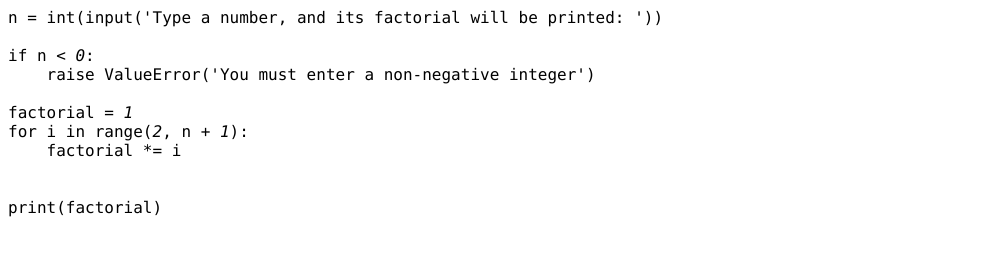
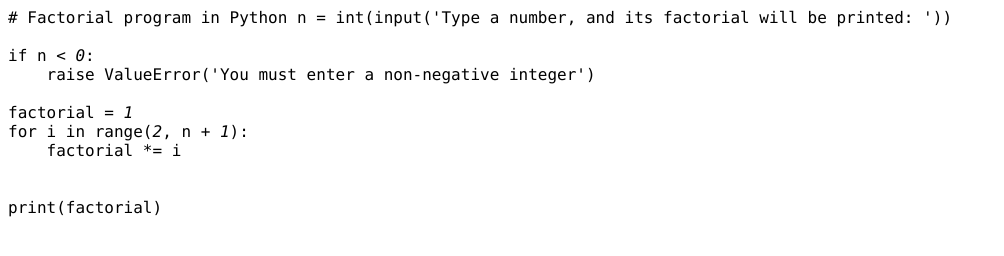
Before and after one commit to Luidenka/canary-syntax-highlight, a plain HTML site: page index.html in a window 1280 px wide. Shown: the whole page, without its empty margins (0-1004 px from the left). Drawn offline with Linux system fonts and the light colour scheme.

Commit message:
Update index.html

```diff
--- a/index.html
+++ b/index.html
@@ -8,6 +8,7 @@
 
 <body>
     <div id="code">
+        # Factorial program in Python
         n = int(input('Type a number, and its factorial will be printed: '))
         <br><br>
         if n &lt; 0:<br>
```
